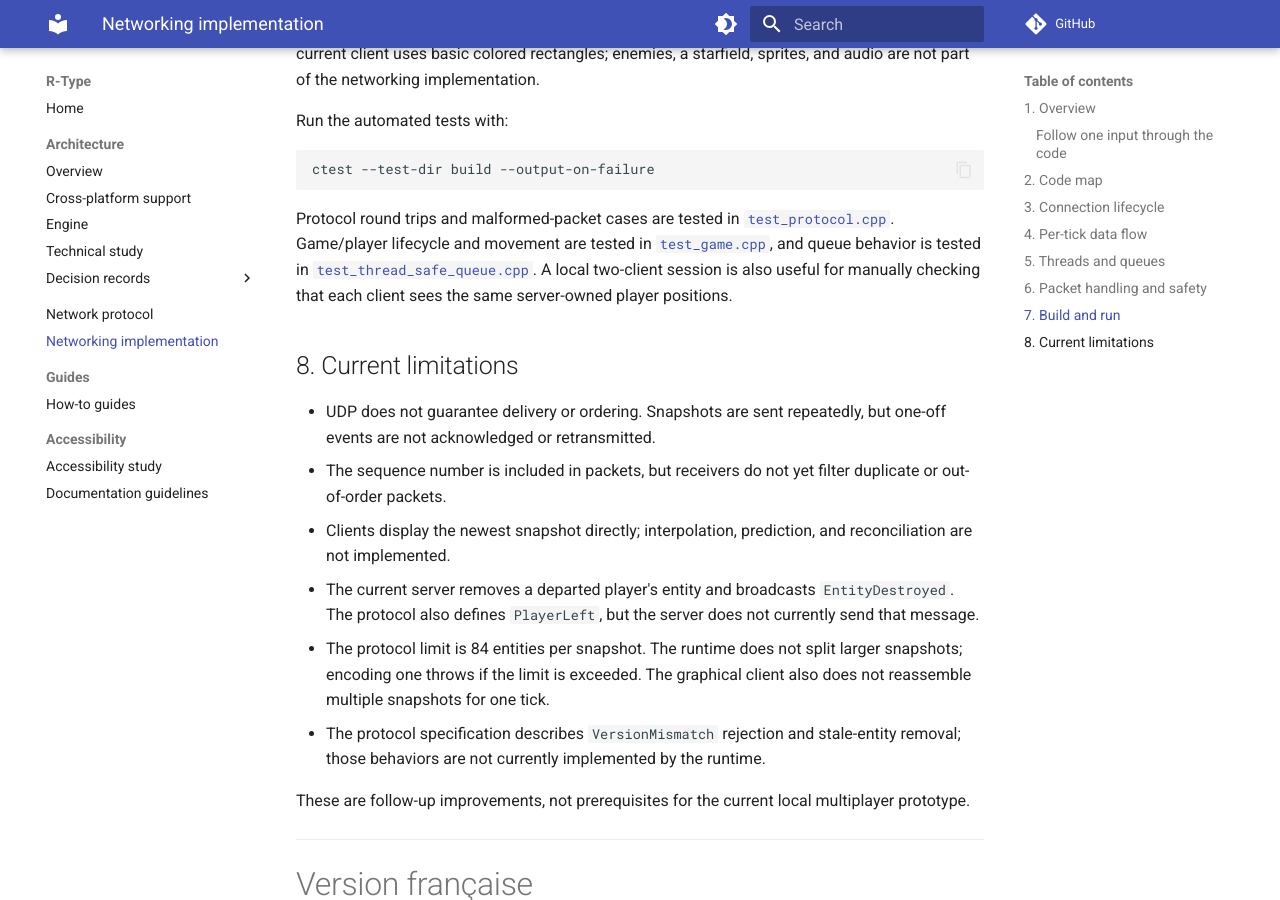
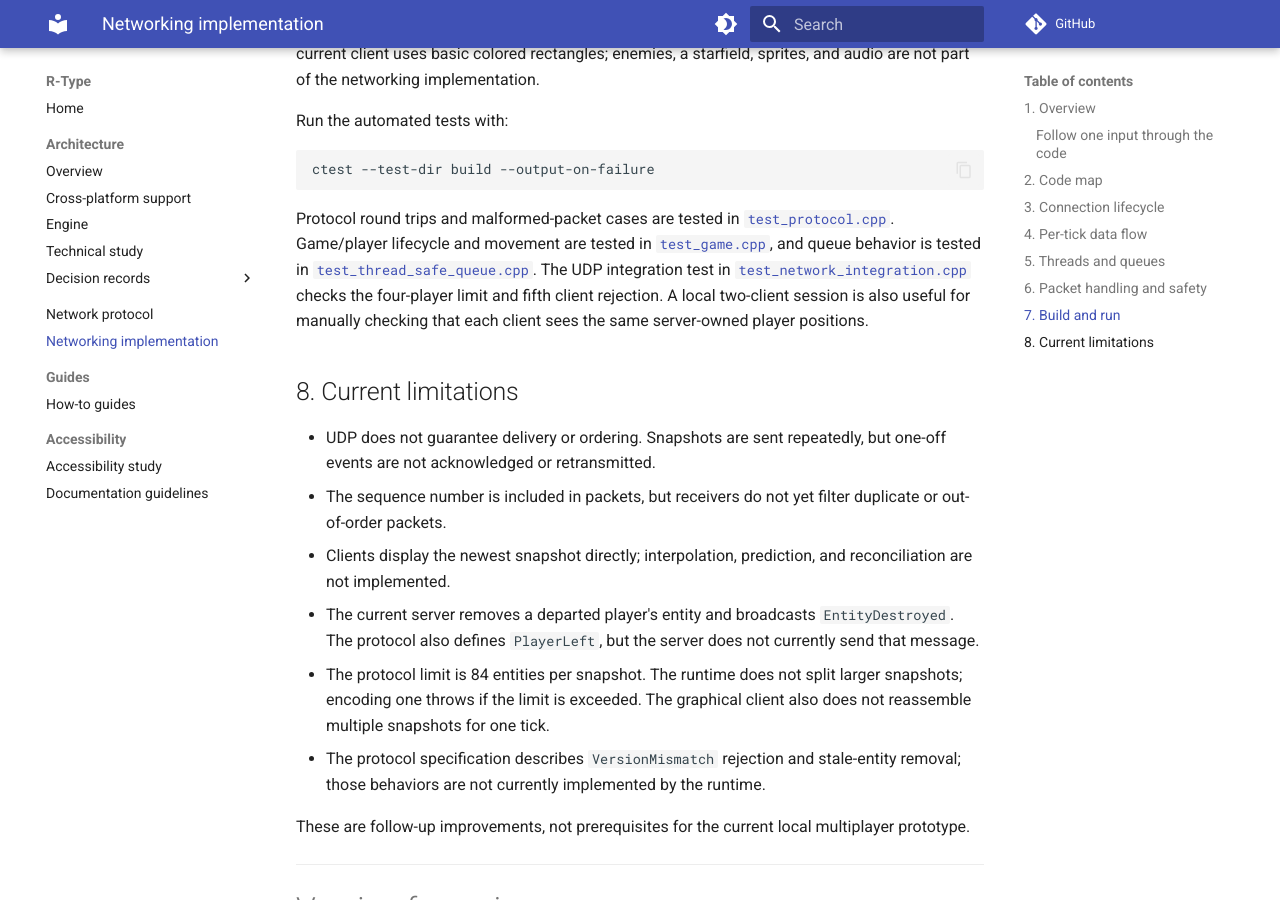
Before and after one commit to Nivek-Hyn/epitech-rtype, an MkDocs documentation site: the page built from docs/networking.md, in a window 1280 px wide and 900 px high, scrolled down 4315 px. Built offline with MkDocs 1.6.1 and Material for MkDocs 9.7.7, drawn with Linux system fonts in a browser that asks for light colours; comment, search, counter and statistics services are not loaded; some of the changed text lies outside the part shown.

Commit message:
test(network): add cross-platform UDP integration test

```diff
--- a/docs/networking.md
+++ b/docs/networking.md
@@ -165,8 +165,10 @@ ctest --test-dir build --output-on-failure
 
 Protocol round trips and malformed-packet cases are tested in [`test_protocol.cpp`](../tests/test_protocol.cpp).
 Game/player lifecycle and movement are tested in [`test_game.cpp`](../tests/test_game.cpp), and queue behavior is
-tested in [`test_thread_safe_queue.cpp`](../tests/test_thread_safe_queue.cpp). A local two-client session is
-also useful for manually checking that each client sees the same server-owned player positions.
+tested in [`test_thread_safe_queue.cpp`](../tests/test_thread_safe_queue.cpp). The UDP integration test in
+[`test_network_integration.cpp`](../tests/test_network_integration.cpp) checks the four-player limit and fifth
+client rejection. A local two-client session is also useful for manually checking that each client sees the same
+server-owned player positions.
 
 ## 8. Current limitations
 
@@ -342,8 +344,10 @@ ctest --test-dir build --output-on-failure
 Les échanges aller-retour du protocole et les paquets malformés sont testés dans
 [`test_protocol.cpp`](../tests/test_protocol.cpp). Le cycle de vie des joueurs et le déplacement sont testés
 dans [`test_game.cpp`](../tests/test_game.cpp), et la file dans
-[`test_thread_safe_queue.cpp`](../tests/test_thread_safe_queue.cpp). Une session locale avec deux clients permet
-aussi de vérifier que chacun voit les positions des joueurs calculées par le serveur.
+[`test_thread_safe_queue.cpp`](../tests/test_thread_safe_queue.cpp). Le test UDP d’intégration dans
+[`test_network_integration.cpp`](../tests/test_network_integration.cpp) vérifie la limite de quatre joueurs et le
+refus du cinquième. Une session locale avec deux clients permet aussi de vérifier que chacun voit les positions
+des joueurs calculées par le serveur.
 
 ## 8. Limites actuelles
 
```
Also changed, not shown: docs/cross-platform.md (+2 -1 lines), 2 other files.
